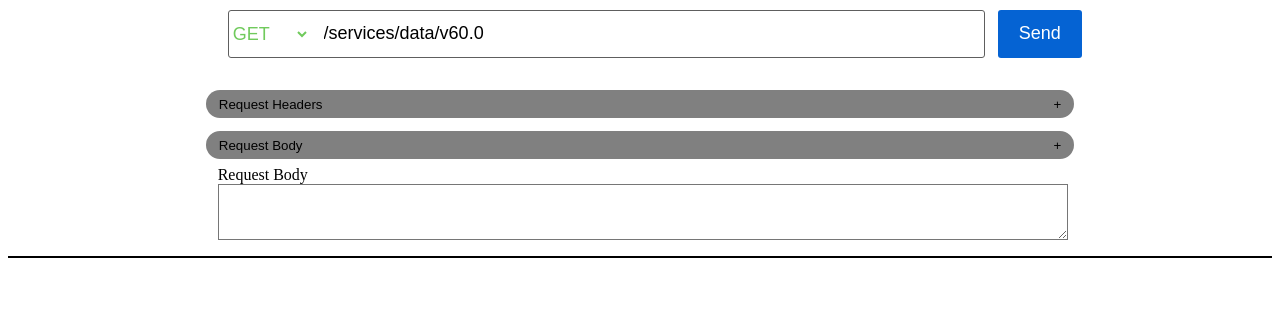
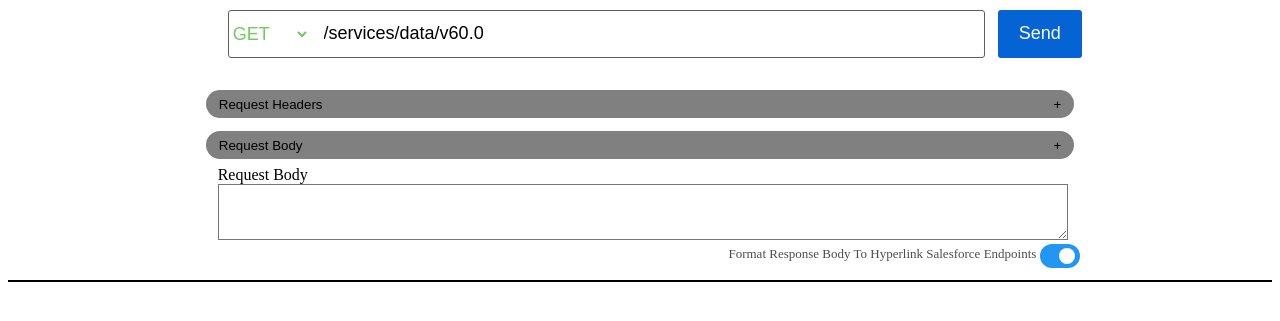
Before and after one commit to vivekvismayam/salesforce-rest-explorer, a website: page index.html in a window 1280 px wide. Shown: the part 121-442 px from the top of the page. Drawn offline with Linux system fonts and the light colour scheme.

Commit message:
Bug fix 1.0.2

```diff
--- a/extension.js
+++ b/extension.js
@@ -29,7 +29,8 @@ function activate(context) {
 				vscode.ViewColumn.One, // Editor column to show the new webview panel in.
 				{
 					// Enable scripts in the webview
-					enableScripts: true
+					enableScripts: true,
+					enableFindWidget:true
 				}
 			);
 			const pathToHtml = vscode.Uri.file(
--- a/index.html
+++ b/index.html
@@ -32,7 +32,8 @@
         <div class="execute">
             <span class="method-endpoint">
                 <span class="httpMethod">
-                    <select name="httpMethod" id="httpMethod" onchange="this.dataset.chosen = this.value;" data-chosen="GET">
+                    <select name="httpMethod" id="httpMethod" onchange="this.dataset.chosen = this.value;"
+                        data-chosen="GET">
                         <option value="GET" style="color:#70ca5c;">GET</option>
                         <option value="POST" style="color:#d9bc00;">POST</option>
                         <option value="PUT" style="color:#1f90f9;">PUT</option>
@@ -64,8 +65,14 @@
                     <textarea id="req-body"></textarea>
                 </div>
             </div>
-
-
+            <div style="text-align: end;" title="Turn on to show all salesforce endpoints(/services/data...) as clickable hyperlinks[Affects Performance]">
+                <span style="font-size: small;opacity: 70%;cursor:pointer">Format Response Body To Hyperlink Salesforce Endpoints</span>
+                <!-- Toggle switch -->
+                <label class="switch">
+                    <input type="checkbox" checked id="formatCheckbox">
+                    <span class="slider round"></span>
+                </label>
+            </div>
         </div>
         <div class="line">
         </div>
@@ -85,7 +92,8 @@
                         </span>
                         <span onclick="copyResponse()">
                             <a title="Click to copy Response Body to Clipboard">Copy Response</a>
-                        </span></div>
+                        </span>
+                    </div>
                 </div>
                 <div class="res-body-sub-cntr">
                     <div class="res-body" id="resbody">
@@ -181,23 +189,29 @@
             background-color: var(--vscode-editor-background);
             color: var(--vscode-editor-color);
         }
+
         select#httpMethod[data-chosen='GET'] {
-            color:#70ca5c;
+            color: #70ca5c;
         }
+
         select#httpMethod[data-chosen='POST'] {
-            color:#d9bc00;
+            color: #d9bc00;
         }
+
         select#httpMethod[data-chosen='PUT'] {
-            color:#1f90f9;
+            color: #1f90f9;
         }
+
         select#httpMethod[data-chosen='PATCH'] {
-            color:#b42aff;
+            color: #b42aff;
         }
+
         select#httpMethod[data-chosen='DELETE'] {
-            color:#ff772d;
+            color: #ff772d;
         }
+
         select#httpMethod[data-chosen='HEAD'] {
-            color:#1ea001;
+            color: #1ea001;
         }
 
         .endpoint {
@@ -298,53 +312,7 @@
             z-index: 10;
             background-color: var(--vscode-editor-hoverHighlightBackground, rgba(38, 79, 120, 0.25));
         }
-/*
-        .loader {
-            position: relative;
-            width: 55px;
-            height: 55px;
-            background-repeat: no-repeat;
-            background-image: linear-gradient(var(--vscode-textLink-foreground, #4daafc) 50px, transparent 0),
-                linear-gradient(var(--vscode-textLink-foreground, #4daafc) 50px, transparent 0),
-                linear-gradient(var(--vscode-textLink-foreground, #4daafc) 50px, transparent 0),
-                linear-gradient(var(--vscode-textLink-foreground, #4daafc) 50px, transparent 0),
-                linear-gradient(var(--vscode-textLink-foreground, #4daafc) 50px, transparent 0),
-                linear-gradient(var(--vscode-textLink-foreground, #4daafc) 50px, transparent 0);
-            background-size: 5px 40px;
-            background-position: 0px center, 10px center, 20px center, 30px center, 40px center, 50px center;
-            animation: spikeUp 1s linear infinite alternate;
-        }
 
-        @keyframes spikeUp {
-            0% {
-                background-size: 5px 40px
-            }
-
-            16% {
-                background-size: 5px 55px, 5px 40px, 5px 40px, 5px 40px, 5px 40px, 5px 40px
-            }
-
-            33% {
-                background-size: 5px 40px, 5px 55px, 5px 40px, 5px 40px, 5px 40px, 5px 40px
-            }
-
-            50% {
-                background-size: 5px 40px, 5px 40px, 5px 55px, 5px 40px, 5px 40px, 5px 40px
-            }
-
-            66% {
-                background-size: 5px 40px, 5px 40px, 5px 40px, 5px 55px, 5px 40px, 5px 40px
-            }
-
-            83% {
-                background-size: 5px 40px, 5px 40px, 5px 40px, 5px 40px, 5px 55px, 5px 40px
-            }
-
-            100% {
-                background-size: 5px 40px, 5px 40px, 5px 40px, 5px 40px, 5px 40px, 5px 55px
-            }
-        }
-*/
         .loader {
             width: 32px;
             height: 90px;
@@ -356,11 +324,12 @@
             background-color: #FFF;
             background-image: radial-gradient(ellipse at center, #FFF 34%, #FF3D00 35%, #FF3D00 54%, #FFF 55%), linear-gradient(#FF3D00 10px, transparent 0);
             background-size: 28px 28px;
-    background-position: center 20px , center 2px;
+            background-position: center 20px, center 2px;
             background-repeat: no-repeat;
             box-sizing: border-box;
             animation: animloaderBack 1s linear infinite alternate;
         }
+
         .loader::before {
             content: '';
             box-sizing: border-box;
@@ -373,6 +342,7 @@
             box-shadow: 0px 15px #FF3D00 inset;
             top: 67px;
         }
+
         .loader::after {
             content: '';
             position: absolute;
@@ -392,10 +362,16 @@
         }
 
         @keyframes animloaderBack {
-    0%, 30%, 70% {
+
+            0%,
+            30%,
+            70% {
                 transform: translateY(0px);
             }
-    20%, 40%, 100% {
+
+            20%,
+            40%,
+            100% {
                 transform: translateY(-5px);
             }
         }
@@ -408,6 +384,7 @@
                 background-position: -44px -44px;
                 background-size: 100px 100px;
             }
+
             100% {
                 box-shadow: 2px 2px 8px 0px rgba(255, 61, 0, 0.5);
                 width: 30px;
@@ -416,6 +393,7 @@
                 background-size: 80px 80px;
             }
         }
+
         /*Spinner end*/
 
         div.line {
@@ -452,13 +430,15 @@
             justify-content: center;
         }
 
-        .res-title{
+        .res-title {
             font-size: medium;
         }
+
         .actions>span {
             font-size: small;
             padding: 1%;
         }
+
         .res-body-sub-cntr {
             display: flex;
             justify-content: center;
@@ -482,7 +462,69 @@
 
         .hidden {
             /*display: none;*/
-            visibility: hidden;;
+            visibility: hidden;
+            ;
+        }
+
+        /* Toggle switch  - the box around the slider */
+        .switch {
+            position: relative;
+            display: inline-block;
+            width: 40px;
+            height: 24px;
+        }
+
+        .switch input {
+            opacity: 0;
+            width: 0;
+            height: 0;
+        }
+
+        .slider {
+            position: absolute;
+            cursor: pointer;
+            top: 0;
+            left: 0;
+            right: 0;
+            bottom: 0;
+            background-color: #ccc;
+            -webkit-transition: .4s;
+            transition: .4s;
+        }
+
+        .slider:before {
+            position: absolute;
+            content: "";
+            height: 16px;
+            width: 16px;
+            left: 3px;
+            bottom: 4px;
+            background-color: white;
+            -webkit-transition: .4s;
+            transition: .4s;
+        }
+
+        input:checked+.slider {
+            background-color: #2196F3;
+        }
+
+        input:focus+.slider {
+            box-shadow: 0 0 1px #2196F3;
+        }
+
+        input:checked+.slider:before {
+            -webkit-transform: translateX(16px);
+            -ms-transform: translateX(16px);
+            transform: translateX(16px);
+        }
+
+        /* Rounded sliders */
+        .slider.round {
+            border-radius: 34px;
+        }
+
+        .slider.round:before {
+            border-radius: 50%;
         }
     </style>
     <script>
@@ -495,15 +537,12 @@
         document.addEventListener("DOMContentLoaded", function () {
             loader = document.getElementById('loader');
             refreshData();
-
             //on button click refresh
             const refreshOrgBtn = document.getElementById('refresh-org');
             refreshOrgBtn?.addEventListener("click", () => {
                 refreshData();
             });
-
             //On Send Request
-
             const sendBtn = document.getElementById('send');
             sendBtn?.addEventListener("click", () => {
                 sendRequest();
@@ -538,14 +577,15 @@
                 const resbody = document.getElementById('resbody');
                 responseBody = JSON.stringify(message?.result?.body, null, '  ');
                 //resbody.innerHTML = message?.result?.body?`<pre>${JSON.stringify(message?.result?.body, null, '  ')}</pre>`: '';
-                resbody.innerHTML = formatResponse(message?.result?.body);
+                let formatCheckbox=document.getElementById('formatCheckbox')?.checked;
+                resbody.innerHTML = formatCheckbox?formatResponse(message?.result?.body):`<pre>${responseBody}</pre>`;
                 const resheader = document.getElementById('resheader');
-                resheader.innerHTML = message?.result?.headers?`<pre>${JSON.stringify(message?.result?.headers, null, '  ')}</pre>`:'';
+                resheader.innerHTML = message?.result?.headers ? `<pre>${JSON.stringify(message?.result?.headers, null, '  ')}</pre>` : '';
                 const stsCode = document.getElementById('status-code');
                 stsCode.textContent = message?.result?.status + ' ' + message?.result?.statusText || '--';
-                if (message?.result?.status>=200&&message?.result?.status<=299) {
+                if (message?.result?.status >= 200 && message?.result?.status <= 299) {
                     stsCode.style?.setProperty('background-color', 'green');
-                }else if(message?.result?.status>=100&&message?.result?.status<=199) {
+                } else if (message?.result?.status >= 100 && message?.result?.status <= 199) {
                     stsCode.style?.setProperty('background-color', '#0563d3');
                 }
                 else {
@@ -575,7 +615,7 @@
             let endpoint = instanceUrl + document.getElementById('url')?.value;
             let method = document.getElementById('httpMethod').value;
             let body = ''
-            if(!instanceUrl){
+            if (!instanceUrl) {
                 postError('Please select a default org for Callout');
                 loader.style.display = 'none';
                 return;
@@ -612,29 +652,29 @@
                 text: error
             })
         }
-        function copyResponse(){
+        function copyResponse() {
             navigator.clipboard.writeText(responseBody);
             vscode.postMessage({
                 command: 'message',
                 text: 'Salesforce Rest Explorer : Copied Response'
             })
         }
-        function formatResponse(body){
-            if(body){
-                let jsonBody=JSON.stringify(body,null,'  ');
-                while(jsonBody.match(/"\/services\/data[^"]*/)==null?false:jsonBody.match(/"\/services\/data[^"]*/)){
-                    let s=jsonBody.match(/"\/services\/data[^"]*/)[0];
-                    jsonBody=jsonBody.replace(s,`"<a href="#" title="click to add this as next endpoint" onclick="addEndPoint(this)">${s.replace('"','')}</a>`)
+        function formatResponse(body) {
+            if (body) {
+                let jsonBody = JSON.stringify(body, null, '  ');
+                while (jsonBody.match(/"\/services\/data[^"]*/) == null ? false : jsonBody.match(/"\/services\/data[^"]*/)) {
+                    let s = jsonBody.match(/"\/services\/data[^"]*/)[0];
+                    jsonBody = jsonBody.replace(s, `"<a href="#" title="click to add this as next endpoint" onclick="addEndPoint(this)">${s.replace('"', '')}</a>`)
                 }
                 return `<pre>${jsonBody}</pre>`;
-            }else{
+            } else {
                 return '';
             }
 
         }
-        function addEndPoint(ele){
+        function addEndPoint(ele) {
             const urlEndpoint = document.getElementById('url');
-            urlEndpoint.value =ele?.innerText||'';
+            urlEndpoint.value = ele?.innerText || '';
             const responseSection = document.getElementById('response-section');
             responseSection?.classList.add("hidden");
         }
--- a/package.json
+++ b/package.json
@@ -2,7 +2,7 @@
   "name": "salesforce-rest-explorer",
   "displayName": "Salesforce Rest Explorer",
   "description": "Extension to explore Salesforce Rest APIs",
-  "version": "0.0.11",
+  "version": "0.0.12",
   "publisher": "vivekvismayam",
   "categories": [
     "Other"
```
Lines whose indentation alone changed are shown as unchanged.
